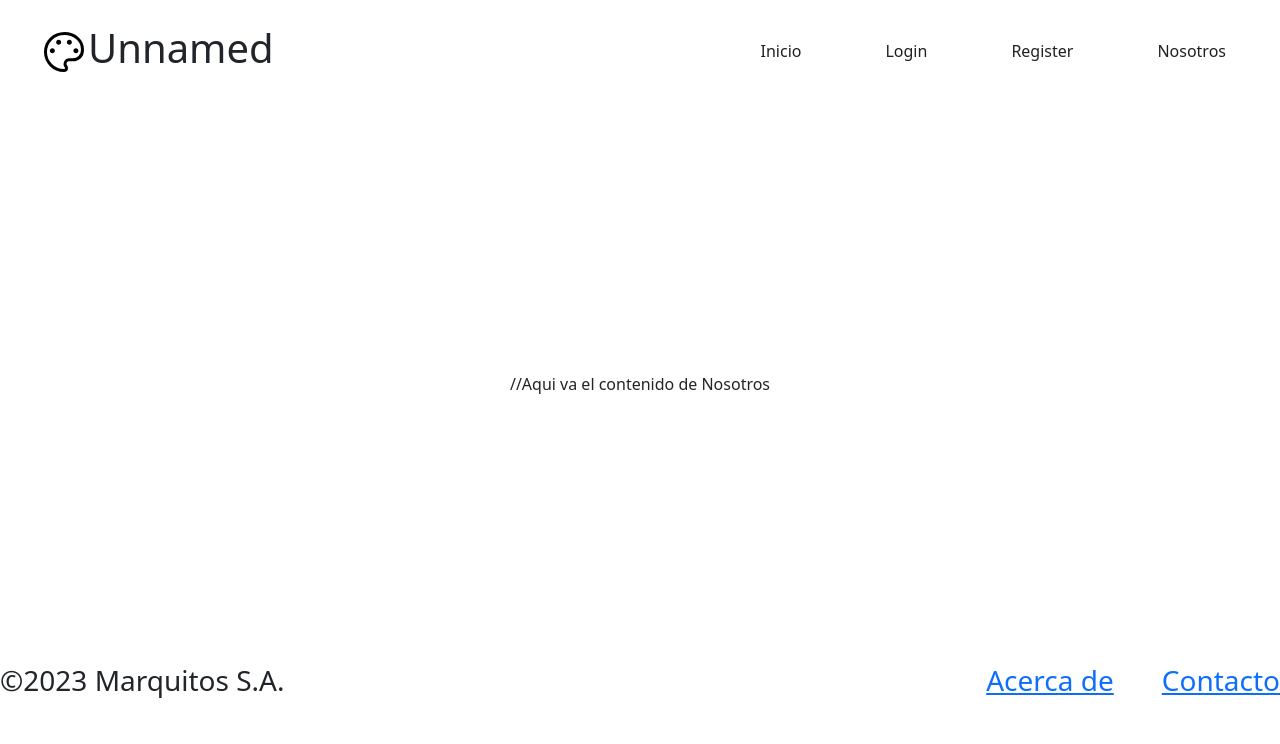
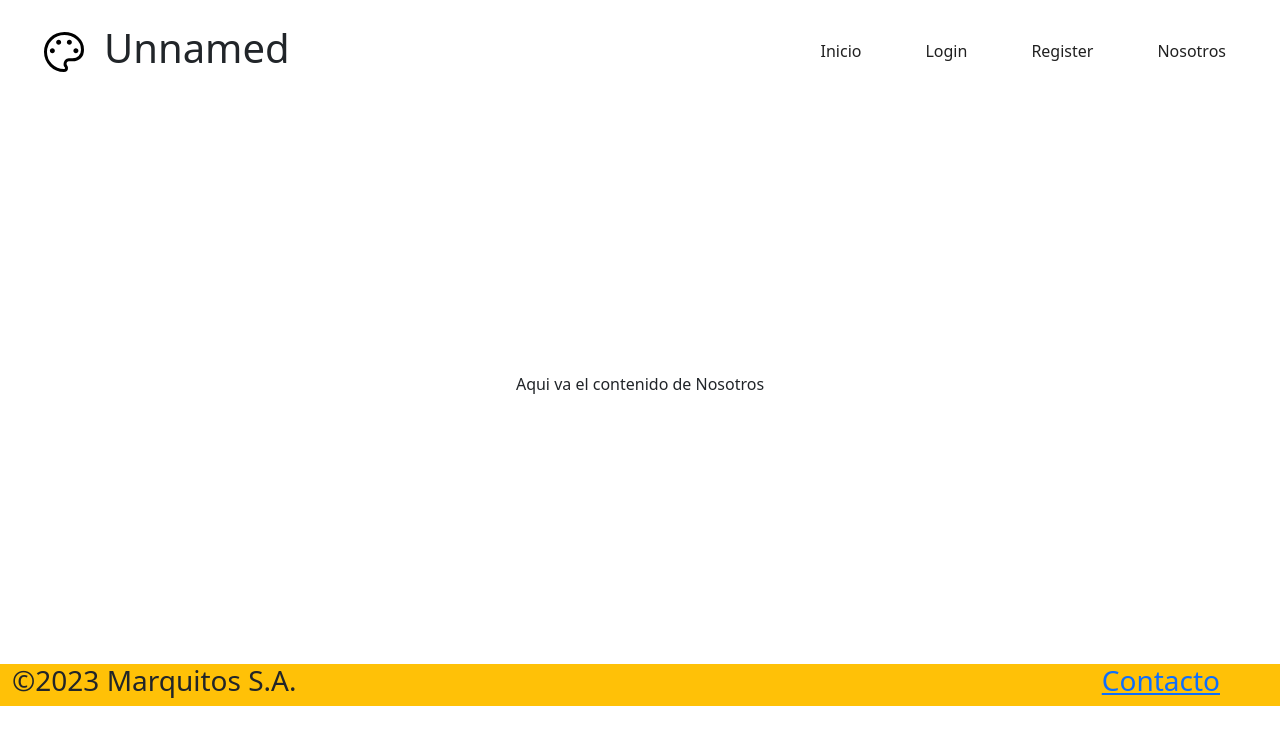
Before and after one commit to marcosquinteros/prog-parcial, a React (Create React App) app in the folder urcan-grande-lacki-quinteros/: page /Nosotros in a window 1280 px wide. Shown: the top 744 px of the page. Built offline with nearby package versions, Linux system fonts and the light colour scheme.

Commit message:
modifique el footer

```diff
--- a/urcan-grande-lacki-quinteros/src/App.js
+++ b/urcan-grande-lacki-quinteros/src/App.js
@@ -11,7 +11,7 @@ function App() {
     <>
       <Router>
         <nav className="d-flex justify-content-between p-4">
-          <div className="logo px-3 d-flex align-items-center">
+          <div className="logo px-3 gap-3 d-flex align-items-center">
             <svg
               xmlns="http://www.w3.org/2000/svg"
               height="48"
@@ -22,7 +22,7 @@ function App() {
             </svg>
             <h1>Unnamed</h1>
           </div>
-          <div className="nav-buttons d-flex gap-4 align-items-center">
+          <div className="nav-buttons d-flex gap-1 align-items-center">
             <Link to="/" className="nav-button">
               Inicio
             </Link>
@@ -33,7 +33,7 @@ function App() {
               Register
             </Link>
             <Link to="/Nosotros" className="nav-button">
-               Nosotros
+              Nosotros
             </Link>
           </div>
         </nav>
@@ -46,8 +46,8 @@ function App() {
           <Route path="/*" element={<Error404 />} />
         </Routes>
 
-        <div>
-          <Footer />
+        <div className="g-0">
+          <Footer path="/Nosotros" />
         </div>
       </Router>
     </>
--- a/urcan-grande-lacki-quinteros/src/Components/Footer.jsx
+++ b/urcan-grande-lacki-quinteros/src/Components/Footer.jsx
@@ -1,15 +1,13 @@
 import React from "react";
+import { Link } from "react-router-dom";
 
-const Footer = () => {
+const Footer = (props) => {
   return (
-    <div className="footer-container">
+    <div className="container-fluid h-50 d-flex justify-content-between bg-warning ">
       <h3>©2023 Marquitos S.A.</h3>
-      <div className="footer-r">
+      <div className="d-flex gap-5 px-5">
         <h3>
-          <a href="">Acerca de</a>
-        </h3>
-        <h3>
-          <a href="">Contacto</a>
+          <Link to={props.path}>Contacto</Link>
         </h3>
       </div>
     </div>
--- a/urcan-grande-lacki-quinteros/src/Pages/Login.jsx
+++ b/urcan-grande-lacki-quinteros/src/Pages/Login.jsx
@@ -1,12 +1,11 @@
 import React from "react";
-import Contenido from "../Components/Contenido";
-import Sidebar from "../Components/Sidebar";
+
 const Login = () => {
   return (
     <div>
       <div className="w-100">
         <div className="content-sidebar-wrapper">
-          <main className="content">//Aqui va el contenido del login</main>
+          <main className="content">Aqui va el contenido del login</main>
         </div>
       </div>
     </div>
--- a/urcan-grande-lacki-quinteros/src/Pages/Nosotros.jsx
+++ b/urcan-grande-lacki-quinteros/src/Pages/Nosotros.jsx
@@ -6,7 +6,7 @@ const Nosotros = () => {
       <div>
         <div className="w-100">
           <div className="content-sidebar-wrapper">
-            <main className="content">//Aqui va el contenido de Nosotros</main>
+            <main className="content">Aqui va el contenido de Nosotros</main>
           </div>
         </div>
       </div>
--- a/urcan-grande-lacki-quinteros/src/Pages/Register.jsx
+++ b/urcan-grande-lacki-quinteros/src/Pages/Register.jsx
@@ -6,7 +6,7 @@ const Register = () => {
       <div>
         <div className="w-100">
           <div className="content-sidebar-wrapper">
-            <main className="content">//Aqui va el contenido del registro</main>
+            <main className="content">Aqui va el contenido del registro</main>
           </div>
         </div>
       </div>
--- a/urcan-grande-lacki-quinteros/src/index.css
+++ b/urcan-grande-lacki-quinteros/src/index.css
@@ -6,7 +6,7 @@
 
 body {
   width: 100vw;
- height: auto;
+  height: auto;
   margin: 0;
   font-family: -apple-system, BlinkMacSystemFont, 'Segoe UI', 'Roboto', 'Oxygen',
     'Ubuntu', 'Cantarell', 'Fira Sans', 'Droid Sans', 'Helvetica Neue',
@@ -81,19 +81,5 @@ body {
 
 .footer {
   grid-column: 1 / 3;
-  background-color: #f0f0f0;
-  padding: 20px;
+
 }
-
-.footer-container{
-  display: flex;
-  flex-direction: row;
-  width: 100%;
-  justify-content: space-between;
-}
-
-.footer-r{
-  display:flex;
-  flex-direction: row;
-  gap: 3rem;
-}
```
